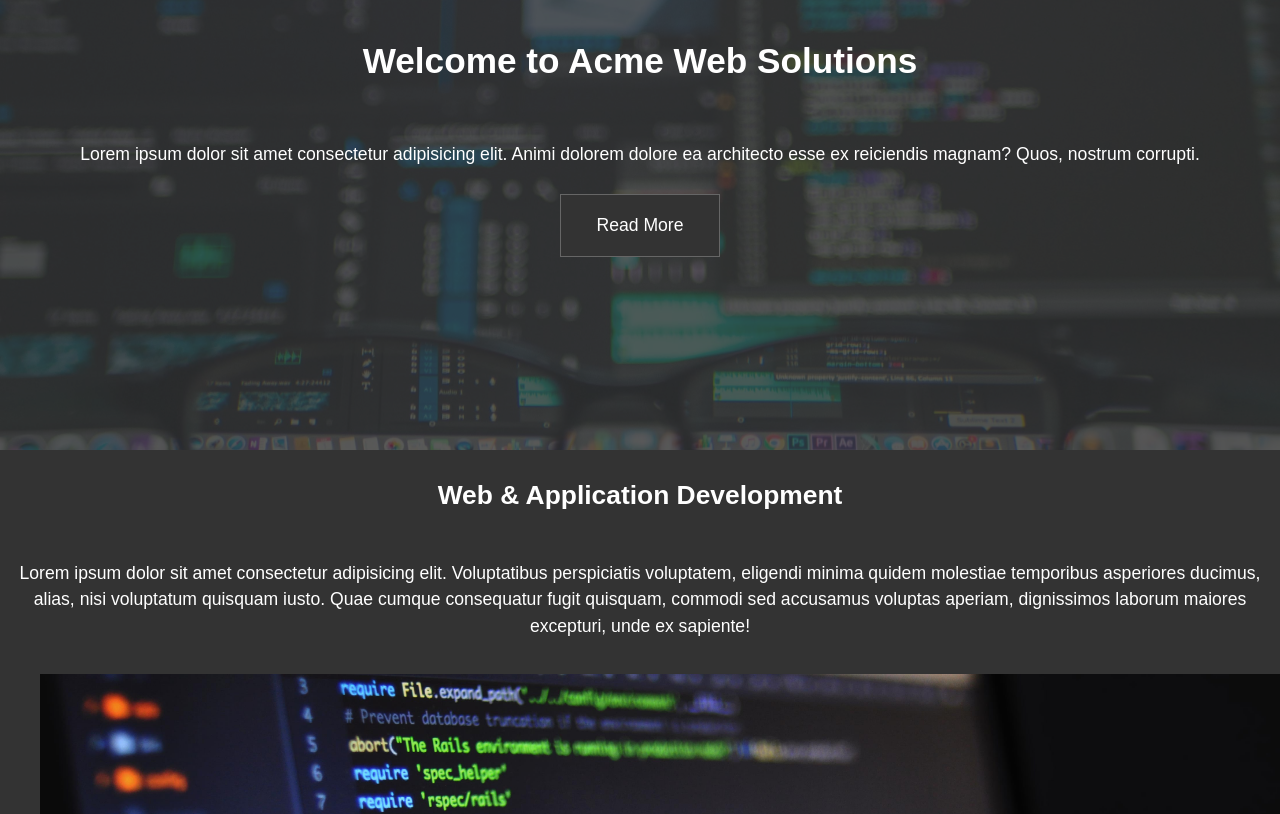
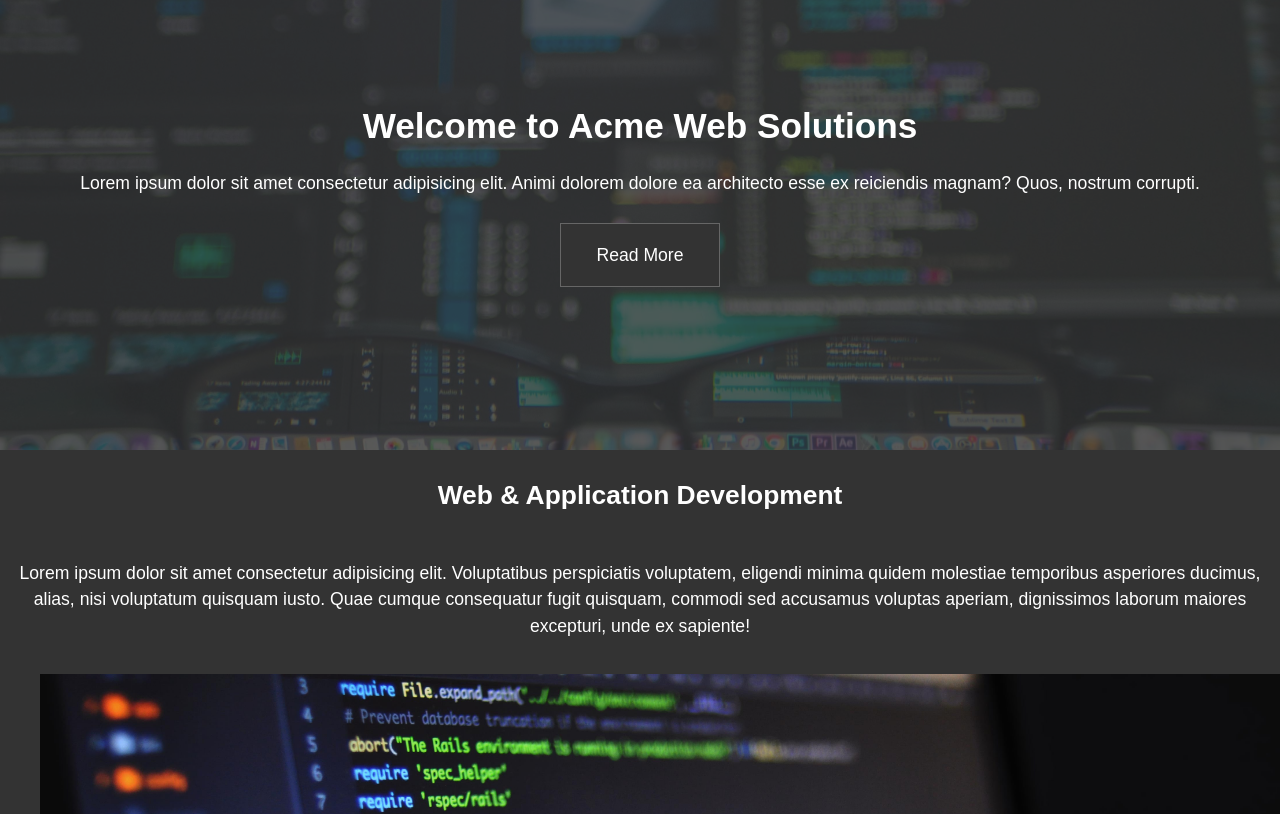
Before and after one commit to lriverawong/grid-and-flexbox-demo, a plain HTML site: page index.html in a window 1280 px wide. Shown: the top 814 px of the page. Drawn offline with Linux system fonts and the light colour scheme.

Commit message:
finished header

```diff
--- a/index.html
+++ b/index.html
@@ -13,10 +13,12 @@
   <!-- Header Showcase -->
   <header id="showcase" class="grid">
     <div class="bg-image"></div>
-    <h1>Welcome to Acme Web Solutions</h1>
-    <p>Lorem ipsum dolor sit amet consectetur adipisicing elit. Animi dolorem dolore ea architecto esse ex reiciendis magnam?
-      Quos, nostrum corrupti.</p>
-    <a href="#section-b" class="btn">Read More</a>
+    <div class="content-wrap">
+      <h1>Welcome to Acme Web Solutions</h1>
+      <p>Lorem ipsum dolor sit amet consectetur adipisicing elit. Animi dolorem dolore ea architecto esse ex reiciendis magnam?
+        Quos, nostrum corrupti.</p>
+      <a href="#section-b" class="btn">Read More</a>
+    </div>
   </header>
 
   <!-- Main Area -->
--- a/style.css
+++ b/style.css
@@ -74,3 +74,14 @@ p {
   /* Fade the image */
   opacity: 0.2;
 }
+
+#showcase h1 {
+  padding-top: 100px;
+  padding-bottom: 0;
+}
+
+#showcase .content-wrap {
+  padding: 0 1.5em;
+}
+
+/* Section A */
```
